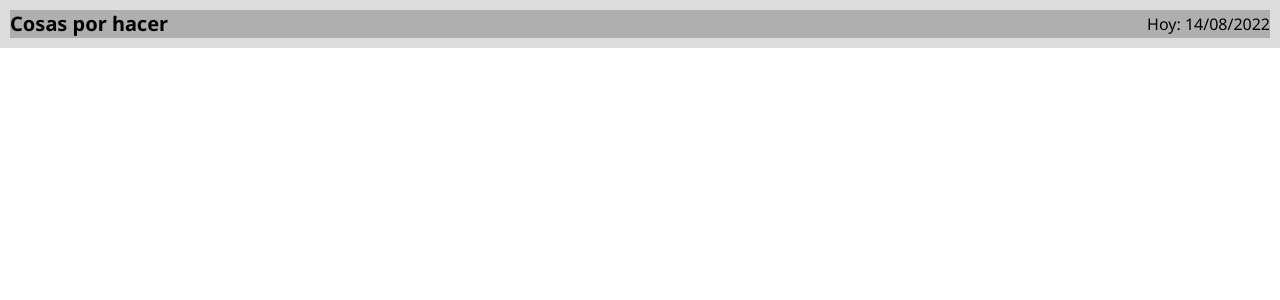
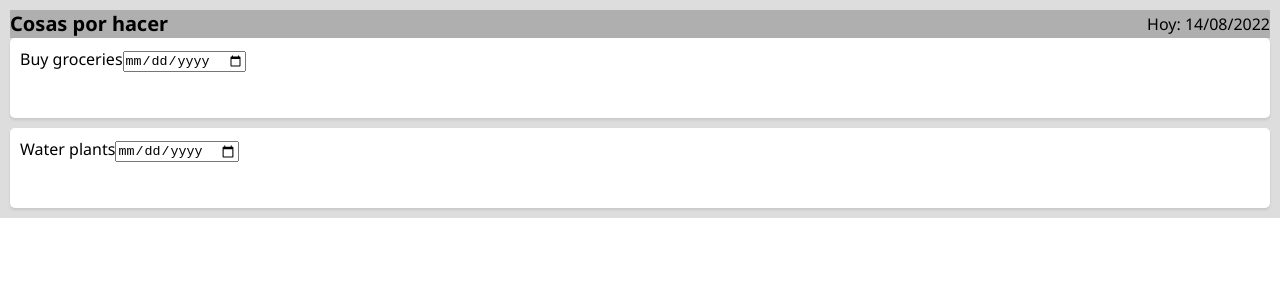
Before and after one commit to jporrego/prueba-licitalab_juan-pablo-orrego, a React (Create React App) app: page / in a window 1280 px wide. Shown: the top 300 px of the page. Built offline with nearby package versions, Linux system fonts and the light colour scheme.

Commit message:
Added Task and TaskList components.

```diff
--- a/src/App.tsx
+++ b/src/App.tsx
@@ -2,12 +2,14 @@ import React from "react";
 import logo from "./logo.svg";
 import { Counter } from "./features/counter/Counter";
 import Header from "./components/header/Header";
+import TasksList from "./features/tasks/TasksList";
 import styles from "./App.module.css";
 
 function App() {
   return (
     <div className={styles.app}>
       <Header></Header>
+      <TasksList></TasksList>
     </div>
   );
 }
--- a/src/features/tasks/Task.tsx
+++ b/src/features/tasks/Task.tsx
@@ -1,7 +1,18 @@
 import React from "react";
+import { Task as TaskType } from "../../types";
+import styles from "./Tasks.module.css";
 
-const Task = () => {
-  return <div>Task</div>;
+interface TaskProps {
+  task: TaskType;
+}
+
+const Task: React.FC<TaskProps> = ({ task }) => {
+  return (
+    <div className={styles.task}>
+      {task.description}
+      <input type="Date"></input>
+    </div>
+  );
 };
 
 export default Task;
--- /dev/null
+++ b/src/features/tasks/Tasks.module.css
@@ -0,0 +1,13 @@
+.task_list {
+    display: flex;
+    flex-direction: column;
+    gap: 1rem;
+}
+
+.task {
+    height: 8rem;
+    background-color: white;
+    padding: 1rem;
+    border-radius: .5rem;
+    box-shadow: 0px 2px 3px rgba(0, 0, 0, .1);
+}
--- /dev/null
+++ b/src/features/tasks/TasksList.tsx
@@ -0,0 +1,17 @@
+import React from "react";
+import { useAppSelector, useAppDispatch } from "../../app/hooks";
+import { selectTasks } from "./tasksSlice";
+import Task from "./Task";
+import styles from "./Tasks.module.css";
+
+const TasksList = () => {
+  const dispatch = useAppDispatch();
+  const tasks = useAppSelector(selectTasks);
+
+  const renderedTasks = tasks.map((task) => (
+    <Task task={task} key={task._id}></Task>
+  ));
+  return <div className={styles.task_list}>{renderedTasks}</div>;
+};
+
+export default TasksList;
--- a/src/features/tasks/tasksSlice.ts
+++ b/src/features/tasks/tasksSlice.ts
@@ -17,8 +17,14 @@ interface taskState {
 const initialState: taskState = {
   tasks: [
     {
-      id: "1",
+      _id: "1",
       description: "Buy groceries",
+      creationDate: new Date(),
+      dueDate: new Date(),
+    },
+    {
+      _id: "2",
+      description: "Water plants",
       creationDate: new Date(),
       dueDate: new Date(),
     },
--- a/src/types.ts
+++ b/src/types.ts
@@ -1,5 +1,5 @@
 export interface Task {
-  id: string;
+  _id: string;
   description: string;
   creationDate: Date;
   dueDate: Date;
```
